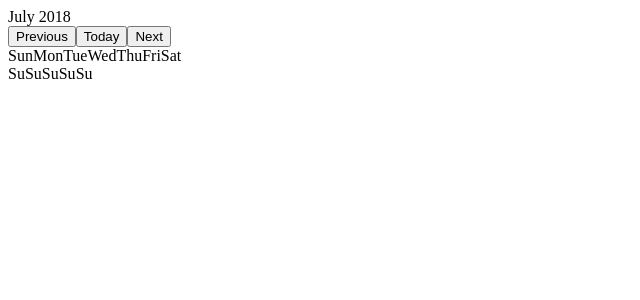
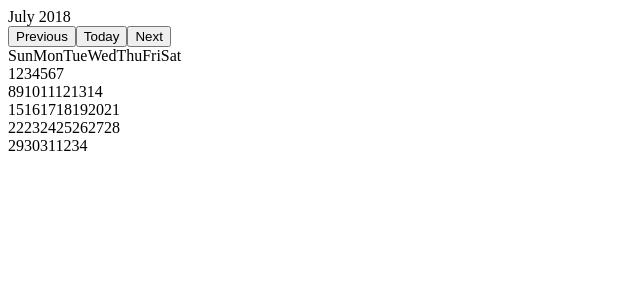
Before and after one commit to amylsf/React-Calendar, a React app: page / in a window 1280 px wide. Shown: the top 300 px of the page, without its empty margins (0-640 px from the left). Built offline with nearby package versions, Linux system fonts and the light colour scheme; the HTML template or start-up script is replaced by a standard one.

Commit message:
displays day numbers for current month

```diff
--- a/client/src/components/Calendar.jsx
+++ b/client/src/components/Calendar.jsx
@@ -41,7 +41,12 @@ class Calendar extends Component {
     let currentMonth = date.month();
 
     while (!generatedWeeks) {
-      weeks.push(date.clone().format('dd')); //[TO DO] add week component in place of this!!
+      weeks.push(
+        <Week
+          key={date.clone()}
+          date={date.clone()}
+        />
+      ); //[TO DO] add week component in place of this!!
       date.add(1, 'week'); //gets each sunday of the month
       weekCount++;
       generatedWeeks = weekCount > 1 && currentMonth !== date.month(); //stops generating new weeks when sunday falls in new month
--- a/client/src/components/Week.jsx
+++ b/client/src/components/Week.jsx
@@ -3,14 +3,24 @@ import React, { Component } from 'react';
 class Week extends Component {
   constructor() {
     super()
-    this.state = {
 
+    this.displayDays = this.displayDays.bind(this);
+  }
+
+  displayDays() {
+    let days = [];
+    let currentDay = this.props.date;
+
+    for (let i = 0; i < 7; i++) {
+      days.push(currentDay.clone().date());
+      currentDay.add(1, 'day');
     }
+    return days;
   }
 
   render() {
     return (
-      <div></div>
+      <div>{this.displayDays()}</div>
     )
   }
 }
```
Also changed, not shown: 1 other file (tests, documents, lock files or other folders).
